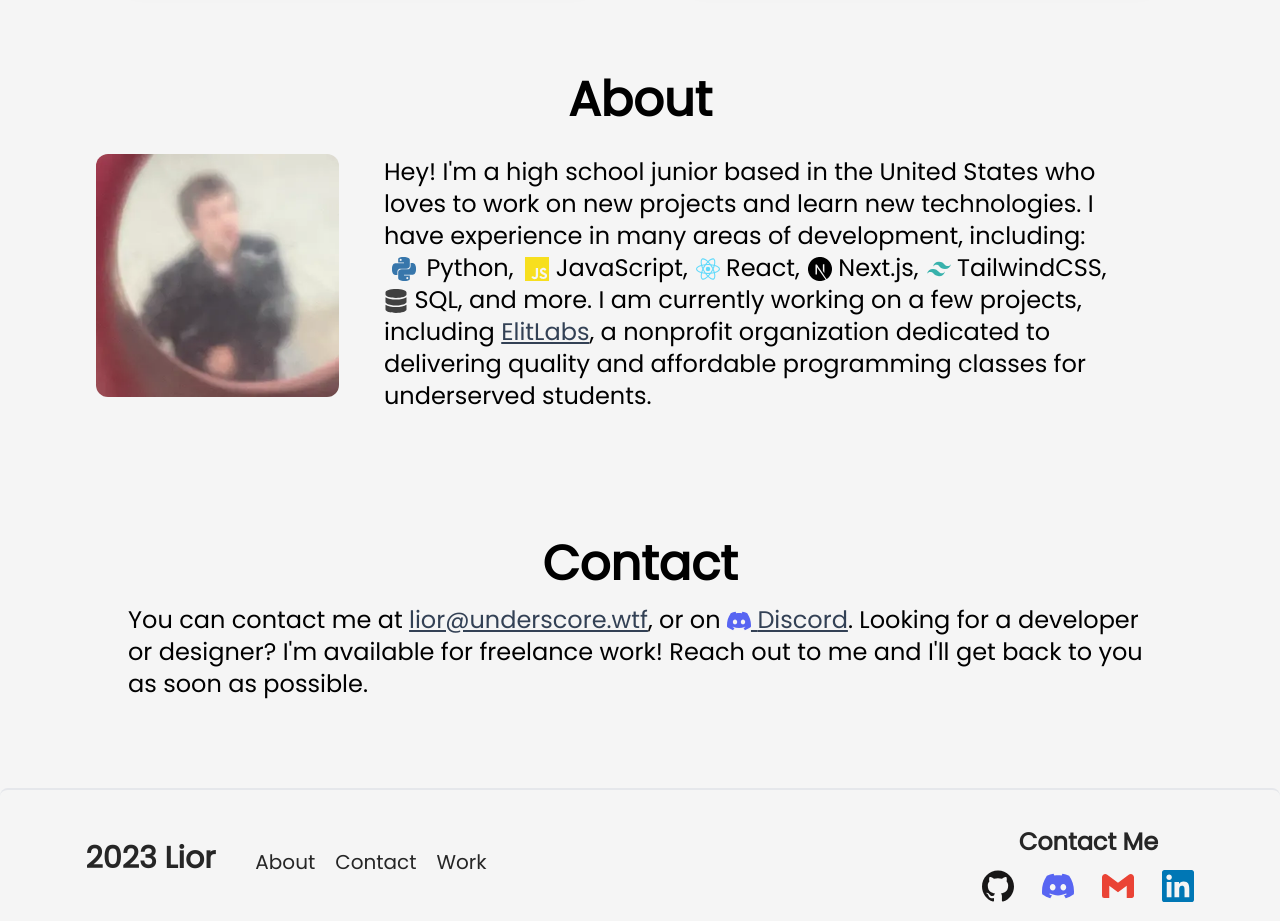
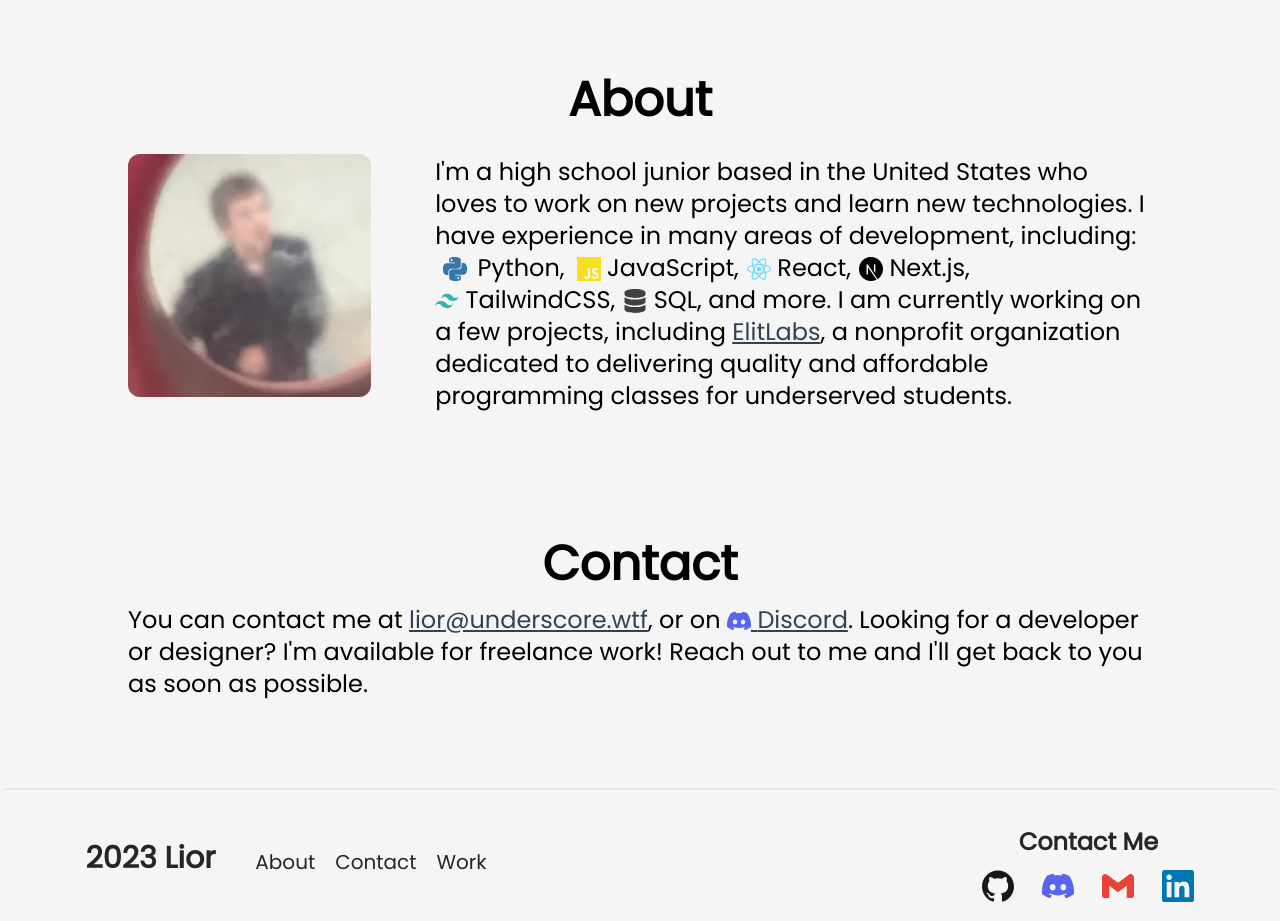
Before and after one commit to underscorelior/portfolio, a React (Vite) app: page / in a window 1280 px wide. Shown: the part 1220-2141 px from the top of the page. Built offline with nearby package versions, Linux system fonts and the light colour scheme.

Commit message:
Fix styling of the about section

```diff
--- a/src/components/About.jsx
+++ b/src/components/About.jsx
@@ -17,16 +17,16 @@ class About extends Component {
 				className="mx-auto flex w-[85%] flex-col items-center justify-center pt-28 lg:w-[80%] ">
 				<h1 className="text-5xl font-black">About</h1>
 
-				<div className="flex flex-col pt-8 lg:grid lg:grid-cols-[25%,75%] lg:pt-4">
+				<div className="flex flex-col pt-8 lg:grid lg:grid-cols-[25%,5%,70%] lg:pt-4 items-center justify-center">
 					<img
 						src={me}
 						alt="Picture of me"
-						className="my-auto aspect-square h-auto w-[45%] rounded-xl lg:-ml-[12.5%] lg:w-[95%]"
+						className="my-auto aspect-square h-auto w-[45%] rounded-xl lg:w-[95%]"
 						height={'full'}
 						width={'full'}
 					/>
-					<p className="tracking pt-4 text-2xl font-medium">
-						Hey! I'm a high school junior based in the United States who loves
+					<p className="tracking pt-4 text-2xl font-medium self-center col-start-3">
+						I'm a high school junior based in the United States who loves
 						to work on new projects and learn new technologies. I have
 						experience in many areas of development, including:
 						<span className="ml-2 mr-3 inline-block">
```
